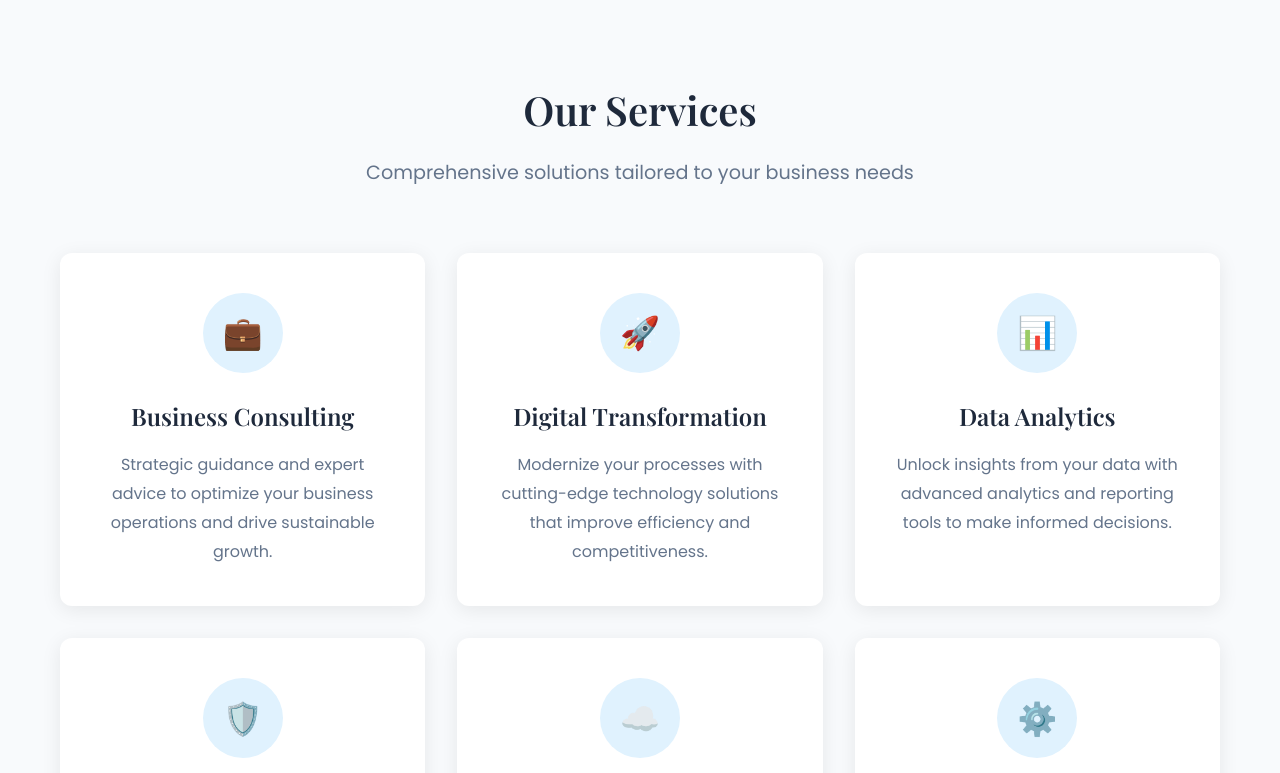
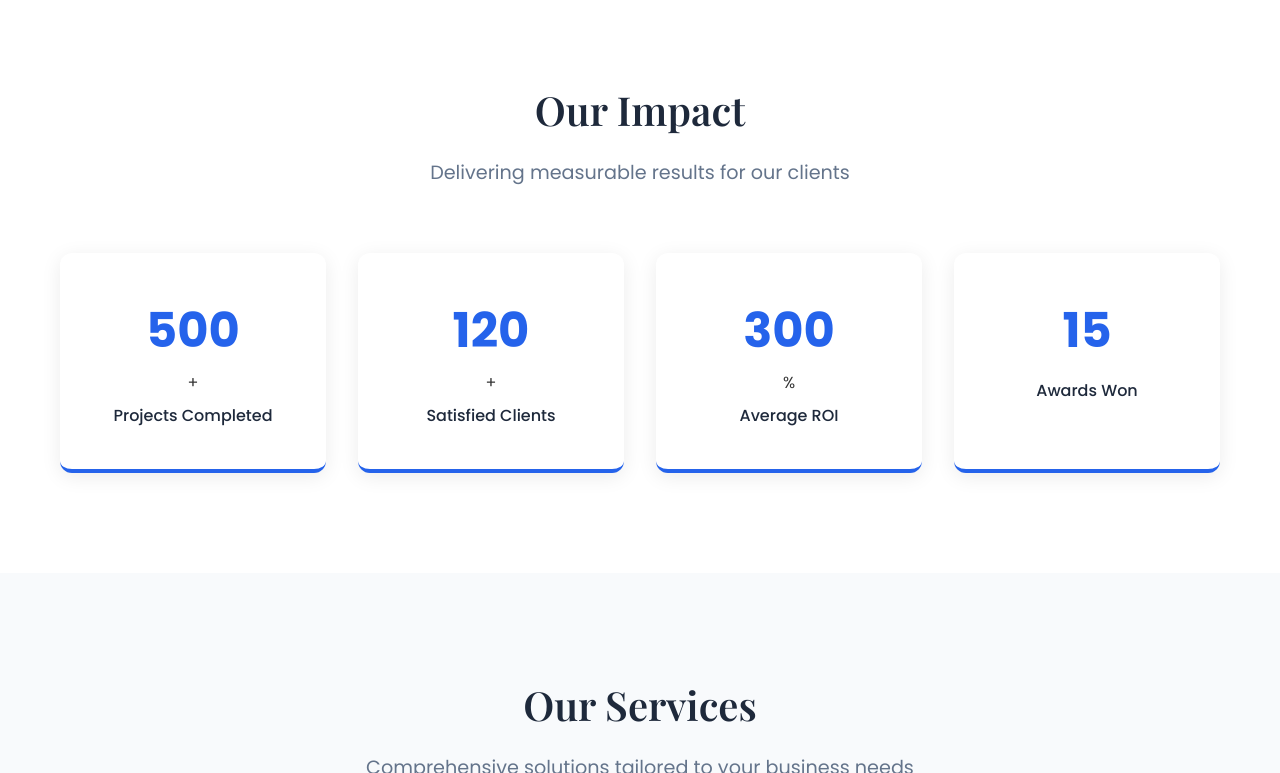
Before and after one commit to AliTheFlop/TimelessTemplates, a plain HTML site: page Business1/index.html in a window 1280 px wide. Shown: the part 822-1595 px from the top of the page. Drawn offline with nearby package versions, Linux system fonts and the light colour scheme.

Commit message:
Add animated stats section with counters

```diff
--- a/Business1/index.html
+++ b/Business1/index.html
@@ -76,6 +76,34 @@
                 <span class="dot active" data-slide="0"></span>
                 <span class="dot" data-slide="1"></span>
                 <span class="dot" data-slide="2"></span>
+            </div>
+        </section>
+
+        <!-- Stats Section -->
+        <section id="stats" class="stats">
+            <div class="container">
+                <h2 class="section-title">Our Impact</h2>
+                <p class="section-subtitle">
+                    Delivering measurable results for our clients
+                </p>
+                <div class="stats-grid">
+                    <div class="stat-item">
+                        <span class="stat-number" data-target="500">0</span>+
+                        <p>Projects Completed</p>
+                    </div>
+                    <div class="stat-item">
+                        <span class="stat-number" data-target="120">0</span>+
+                        <p>Satisfied Clients</p>
+                    </div>
+                    <div class="stat-item">
+                        <span class="stat-number" data-target="300">0</span>%
+                        <p>Average ROI</p>
+                    </div>
+                    <div class="stat-item">
+                        <span class="stat-number" data-target="15">0</span>
+                        <p>Awards Won</p>
+                    </div>
+                </div>
             </div>
         </section>
 
--- a/Business1/script.js
+++ b/Business1/script.js
@@ -214,9 +214,39 @@ const observer = new IntersectionObserver((entries) => {
 }, observerOptions);
 
 // Observe elements for scroll animations
-document.querySelectorAll(".service-card, .testimonial-card").forEach((el) => {
-    el.style.opacity = "0";
-    el.style.transform = "translateY(30px)";
-    el.style.transition = "opacity 0.6s ease, transform 0.6s ease";
-    observer.observe(el);
-});
+document
+    .querySelectorAll(".service-card, .testimonial-card, .stat-item")
+    .forEach((el) => {
+        el.style.opacity = "0";
+        el.style.transform = "translateY(30px)";
+        el.style.transition = "opacity 0.6s ease, transform 0.6s ease";
+        observer.observe(el);
+    });
+
+// Stat counter animation
+const counters = document.querySelectorAll(".stat-number");
+const counterObserver = new IntersectionObserver(
+    (entries, obs) => {
+        entries.forEach((entry) => {
+            if (entry.isIntersecting) {
+                const el = entry.target;
+                const target = +el.dataset.target;
+                let current = 0;
+                const increment = Math.ceil(target / (2000 / 16));
+                const update = () => {
+                    current += increment;
+                    if (current < target) {
+                        el.textContent = current;
+                        requestAnimationFrame(update);
+                    } else {
+                        el.textContent = target;
+                    }
+                };
+                update();
+                obs.unobserve(el);
+            }
+        });
+    },
+    { threshold: 1, rootMargin: "0px 0px -50px 0px" }
+);
+counters.forEach((counter) => counterObserver.observe(counter));
--- a/Business1/style.css
+++ b/Business1/style.css
@@ -223,6 +223,47 @@ h6 {
 
 .dot.active {
     background: white;
+}
+
+/* Stats Section */
+.stats {
+    padding: 100px 0;
+    background: #ffffff;
+}
+
+.stats-grid {
+    display: grid;
+    grid-template-columns: repeat(4, 1fr);
+    gap: 32px;
+    text-align: center;
+    margin-top: 64px;
+}
+
+.stat-item {
+    background: #ffffff;
+    padding: 40px 24px;
+    border-radius: 12px;
+    box-shadow: 0 4px 20px rgba(0, 0, 0, 0.08);
+    border-bottom: 4px solid #2563eb;
+    transition: transform 0.3s ease, box-shadow 0.3s ease;
+}
+
+.stat-item:hover {
+    transform: translateY(-8px);
+    box-shadow: 0 8px 40px rgba(0, 0, 0, 0.12);
+}
+
+.stat-number {
+    display: block;
+    font-size: 3rem;
+    font-weight: 700;
+    color: #2563eb;
+}
+
+.stat-item p {
+    margin-top: 8px;
+    font-weight: 500;
+    color: #1e293b;
 }
 
 /* Services Section */
@@ -595,6 +636,16 @@ h6 {
         font-size: 1.1rem;
     }
 
+    /* Stats */
+    .stats-grid {
+        grid-template-columns: repeat(2, 1fr);
+        gap: 24px;
+    }
+
+    .stat-item {
+        padding: 32px 24px;
+    }
+
     /* Services */
     .services-grid {
         grid-template-columns: 1fr;
@@ -656,6 +707,7 @@ h6 {
         font-size: 2rem;
     }
 
+    .stats,
     .services,
     .about,
     .testimonials,
@@ -663,6 +715,7 @@ h6 {
         padding: 80px 0;
     }
 
+    .stat-item,
     .service-card,
     .testimonial-card,
     .contact-form {
@@ -671,6 +724,10 @@ h6 {
 
     .footer {
         padding: 48px 0 24px;
+    }
+
+    .stats-grid {
+        grid-template-columns: 1fr;
     }
 }
 
@@ -687,7 +744,8 @@ h6 {
 }
 
 .service-card,
-.testimonial-card {
+.testimonial-card,
+.stat-item {
     animation: fadeInUp 0.6s ease-out;
 }
 
```
